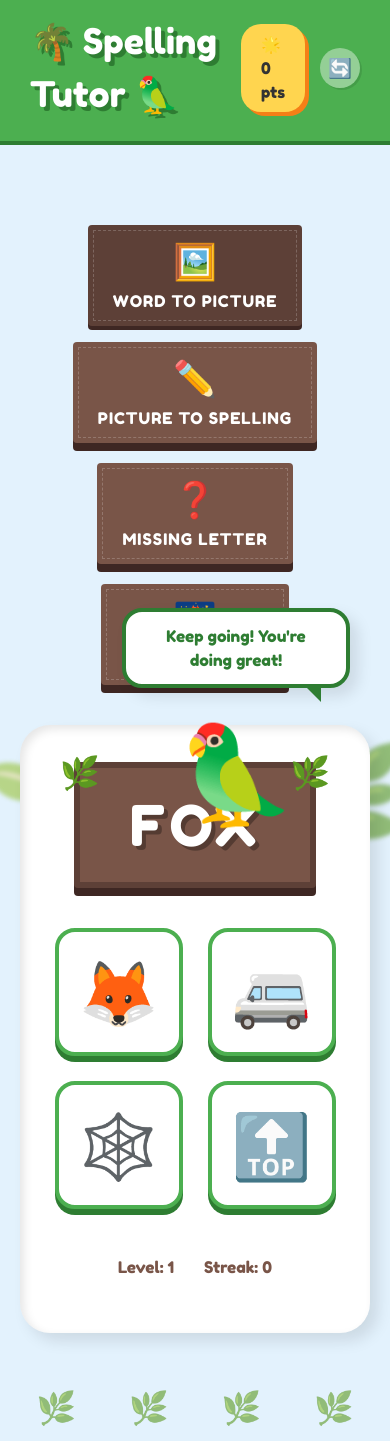
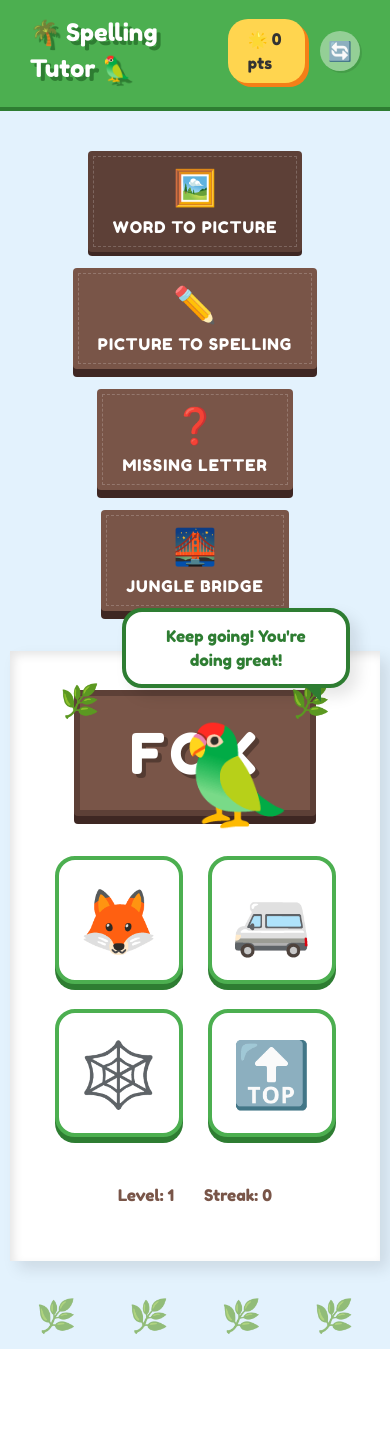
Before and after one commit to stanton119/spelling-tutor, a React (Vite) app: page / in a window 390 px wide. After the commit the page ends 1349 px from the top, so only its background shows below. Built offline with nearby package versions, Linux system fonts and the light colour scheme.

Commit message:
feat: add mobile-specific layout overrides

```diff
--- a/src/App.css
+++ b/src/App.css
@@ -20,6 +20,14 @@
   animation: slide-up 0.8s cubic-bezier(0.175, 0.885, 0.32, 1.275) both;
 }
 
+@media (max-width: 768px) {
+  .game-wrapper {
+    max-width: 100%;
+    border-radius: 0;
+    margin: 0;
+  }
+}
+
 @keyframes slide-up {
   0% {
     transform: translateY(100px);
--- a/src/components/JungleLayout.css
+++ b/src/components/JungleLayout.css
@@ -86,6 +86,20 @@
   z-index: 2;
 }
 
+@media (max-width: 768px) {
+  .foliage, .parrot-mascot {
+    display: none;
+  }
+
+  .logo {
+    font-size: 1.5rem;
+  }
+
+  .game-area {
+    padding: 40px 10px 20px; /* Reduced top padding */
+  }
+}
+
 .parrot-mascot {
   position: fixed;
   bottom: 0px;
```
